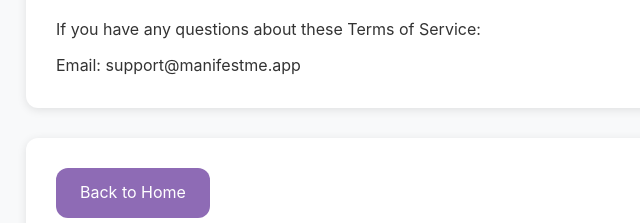
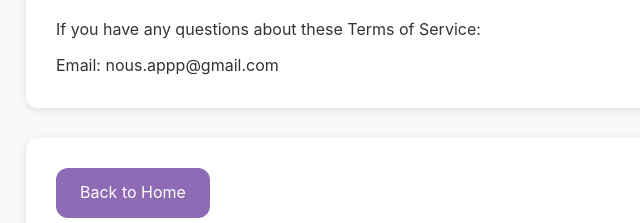
Before and after one commit to alperendalkilicc/manifestme-support, a plain HTML site: page terms.html in a window 1280 px wide. Shown: the part 1932-2155 px from the top of the page, 234-874 px from the left. Drawn offline with Linux system fonts and the light colour scheme.

Commit message:
Update support email address

```diff
--- a/terms.html
+++ b/terms.html
@@ -143,7 +143,7 @@
         <div class="section">
             <h2>Contact Us</h2>
             <p>If you have any questions about these Terms of Service:</p>
-            <p style="margin-top: 10px;">Email: support@manifestme.app</p>
+            <p style="margin-top: 10px;">Email: nous.appp@gmail.com</p>
         </div>
 
         <div class="section">
```
Also changed, not shown: index.html (+1 -1 lines), privacy.html (+1 -1 lines).
